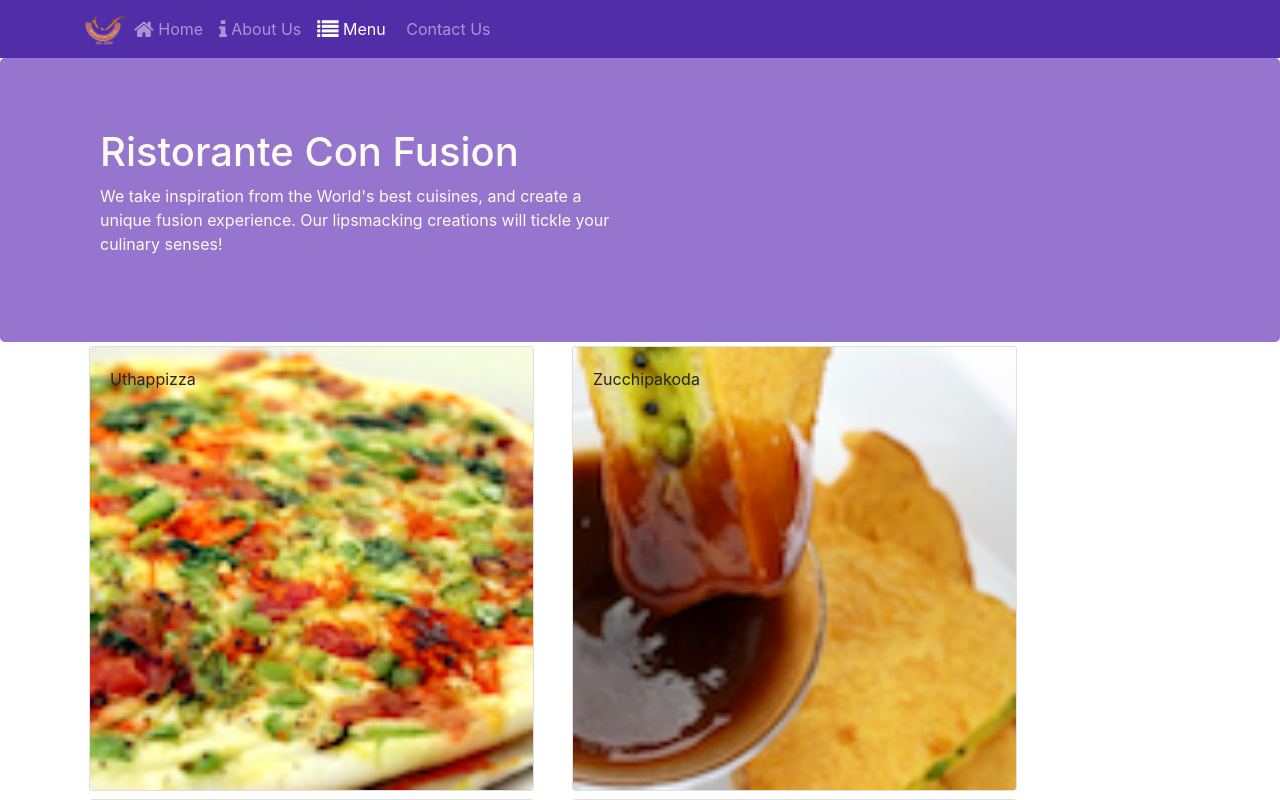
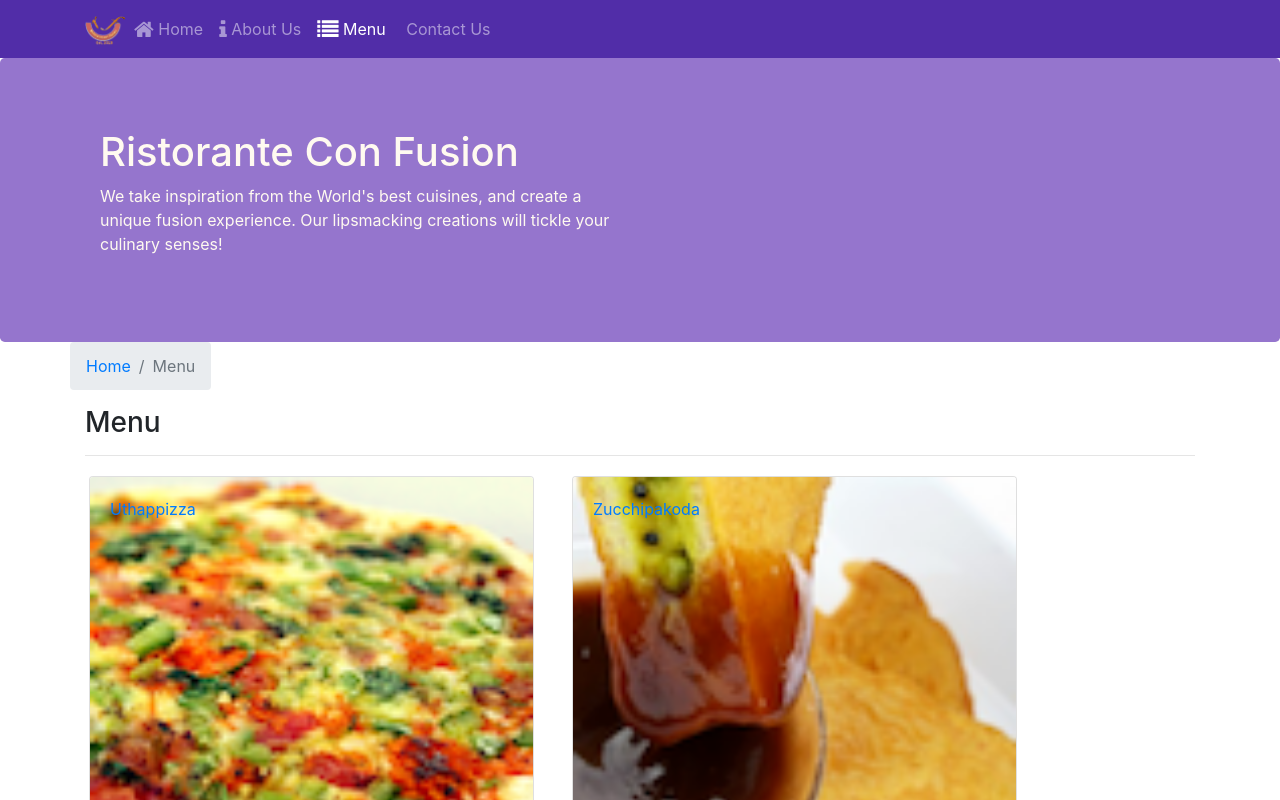
Before and after one commit to Nadia-Kovaleva/Front-End-Web-Development-with-React, a React (Create React App) app in the folder confusion/: page /menu in a window 1280 px wide. Shown: the top 800 px of the page. Built offline with nearby package versions, Linux system fonts and the light colour scheme.

Commit message:
Single Page Applications Part 2

```diff
--- a/confusion/src/components/ContactComponent.js
+++ b/confusion/src/components/ContactComponent.js
@@ -1,8 +1,20 @@
 import React from 'react';
+import { Breadcrumb, BreadcrumbItem } from 'reactstrap';
+import { Link } from 'react-router-dom';
 
 function Contact(props) {
     return(
         <div className="container">
+            <div className="row">
+                <Breadcrumb>
+                  <BreadcrumbItem><Link to="/home">Home</Link></BreadcrumbItem>
+                  <BreadcrumbItem active>Contact Us</BreadcrumbItem>
+                </Breadcrumb>
+                <div className="col-12">
+                  <h3>Contact Us</h3>
+                  <hr />
+                </div>
+            </div>
             <div className="row row-content">
                 <div className="col-12">
                 <h3>Location Information</h3>
--- a/confusion/src/components/DishdetailComponent.js
+++ b/confusion/src/components/DishdetailComponent.js
@@ -1,5 +1,6 @@
 import React from 'react';
-import { Card, CardImg, CardText, CardBody, CardTitle } from 'reactstrap';
+import { Card, CardImg, CardText, CardBody, CardTitle, Breadcrumb, BreadcrumbItem } from 'reactstrap';
+import { Link } from 'react-router-dom';
 
   function RenderDish({dish}) {
     return(
@@ -44,8 +45,18 @@
       return (
         <div className="container">
           <div className="row">
+            <Breadcrumb>
+              <BreadcrumbItem><Link to="/menu">Menu</Link></BreadcrumbItem>
+              <BreadcrumbItem active>{props.dish.name}</BreadcrumbItem>
+            </Breadcrumb>
+            <div className="col-12">
+              <h3>{props.dish.name}</h3>
+              <hr />
+            </div>
+          </div>
+          <div className="row">
               <RenderDish dish={props.dish} />
-              <RenderComments comments={props.dish.comments} />
+              <RenderComments comments={props.comments} />
           </div>
         </div>
       )
--- a/confusion/src/components/MainComponent.js
+++ b/confusion/src/components/MainComponent.js
@@ -28,7 +28,16 @@
       return(
         <Home dish={this.state.dishes.filter((dish) => dish.featured)[0]}
               promotion={this.state.promotions.filter((promo) => promo.featured)[0]}
-              leader={this.state.leaders.filter((leader) => leader.featured)[0]}/>
+              leader={this.state.leaders.filter((leader) => leader.featured)[0]}
+        />
+      );
+    }
+
+    const DishWithId = ({match}) => {
+      return(
+        <DishDetail dish={this.state.dishes.filter((dish) => dish.id === parseInt(match.params.dishId, 10))[0]}
+                    comments={this.state.comments.filter((comment) => comment.dishId === parseInt(match.params.dishId, 10))}
+        />
       );
     }
 
@@ -38,6 +47,7 @@
         <Switch>
           <Route path="/home" component={HomePage} />
           <Route exact path="/menu" component={() => <Menu dishes={this.state.dishes} />} />
+          <Route path="/menu/:dishId" component={DishWithId} />
           <Route exact path="/contactus" component={Contact} />
           <Redirect to="/home" />
         </Switch>
--- a/confusion/src/components/MenuComponent.js
+++ b/confusion/src/components/MenuComponent.js
@@ -1,14 +1,16 @@
 import React from 'react';
-import { Card, CardImg, CardImgOverlay, CardTitle } from 'reactstrap';
-
+import { Card, CardImg, CardImgOverlay, CardTitle, Breadcrumb, BreadcrumbItem } from 'reactstrap';
+import { Link } from 'react-router-dom';
 
   function RenderMenuItem({dish, onClick}) {
     return(
-      <Card onClick={() => onClick(dish.id)}>
-        <CardImg width="100%" src={dish.image} alt={dish.name}/>
-        <CardImgOverlay>
-          <CardTitle>{dish.name}</CardTitle>
-        </CardImgOverlay>
+      <Card>
+        <Link to={`/menu/${dish.id}`} >
+          <CardImg width="100%" src={dish.image} alt={dish.name} />
+          <CardImgOverlay>
+            <CardTitle>{dish.name}</CardTitle>
+          </CardImgOverlay>
+        </Link>
       </Card>
     );
   }
@@ -17,13 +19,23 @@
     const menu = props.dishes.map((dish) => {
       return (
         <div className="col-12 col-md-5 m-1" key={dish.id}>
-          <RenderMenuItem dish={dish} onClick={props.onClick}/>
+          <RenderMenuItem dish={dish} />
         </div>
       )
     });
 
     return (
       <div className="container">
+        <div className="row">
+          <Breadcrumb>
+            <BreadcrumbItem><Link to="/home">Home</Link></BreadcrumbItem>
+            <BreadcrumbItem active>Menu</BreadcrumbItem>
+          </Breadcrumb>
+          <div className="col-12">
+            <h3>Menu</h3>
+            <hr />
+          </div>
+        </div>
         <div className="row">
           {menu}
         </div>
```
